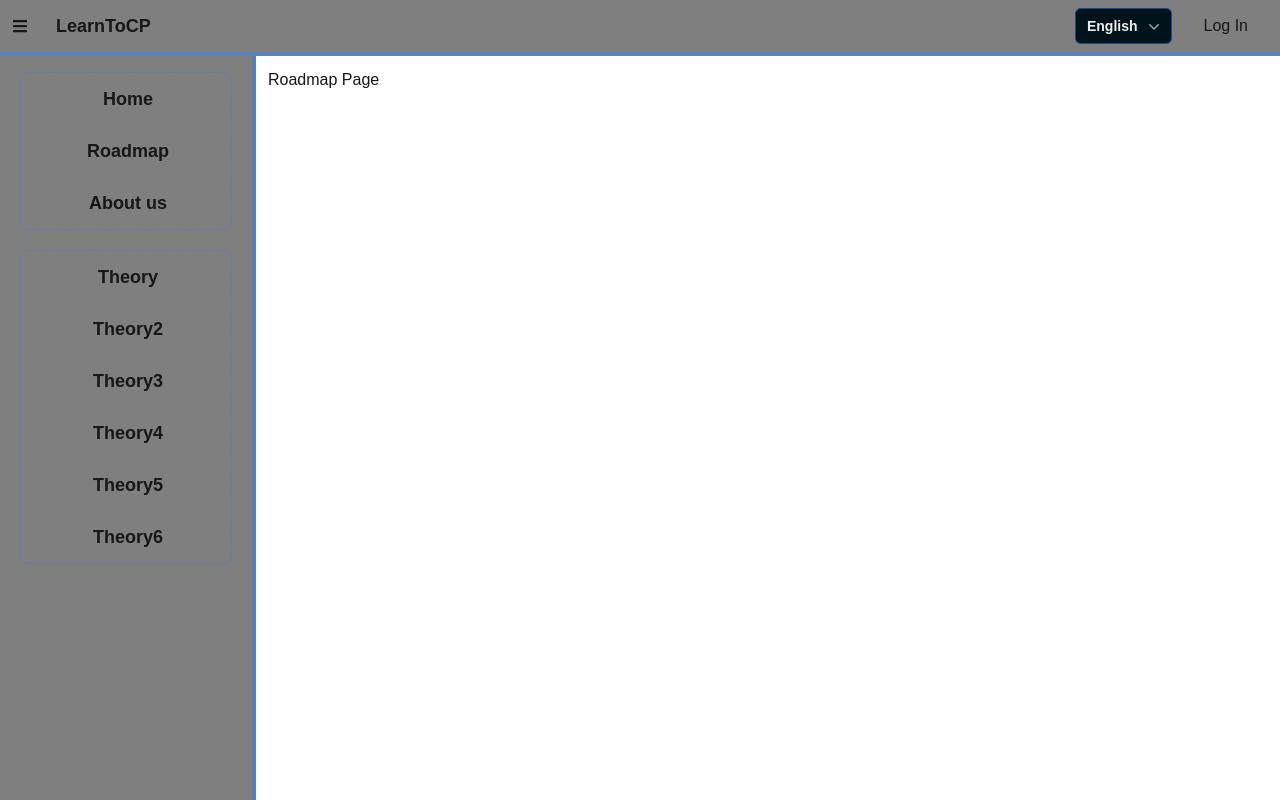
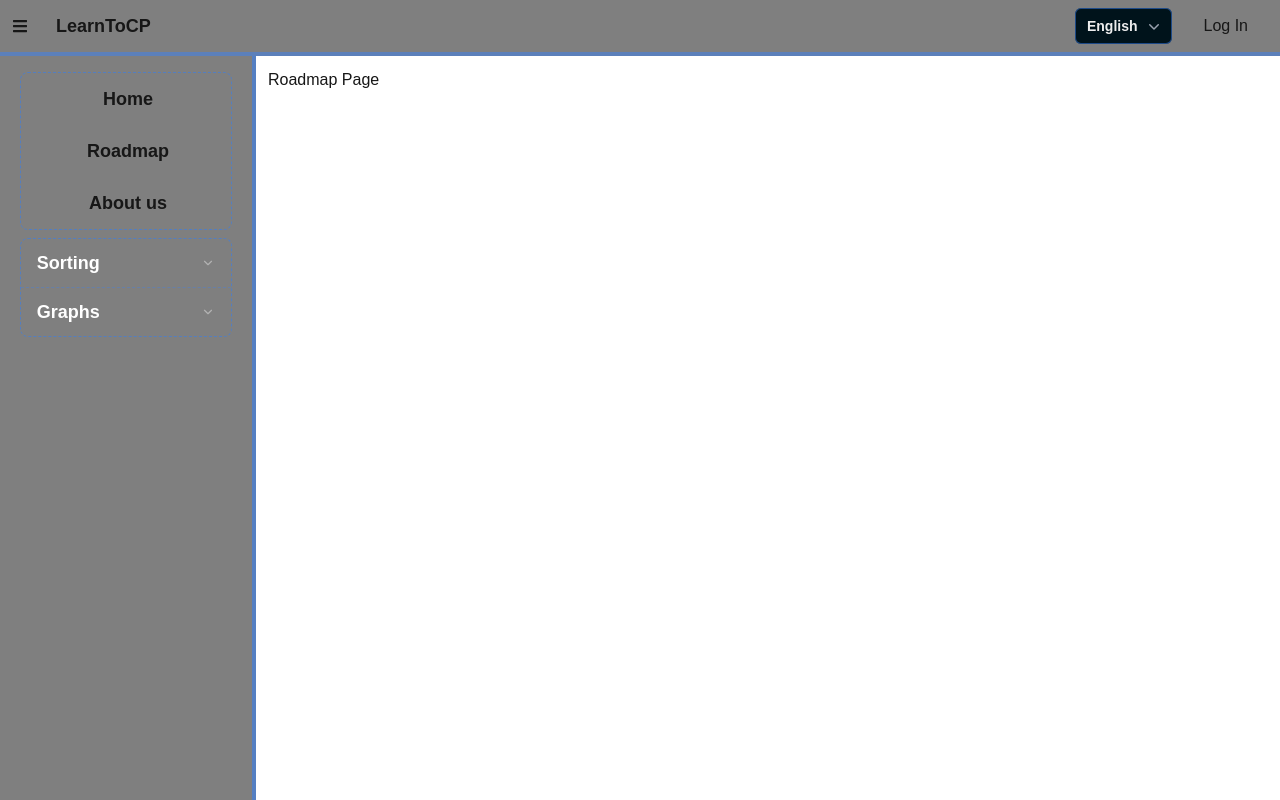
Before and after one commit to ZippyBagi/LearnToCP, a Next.js app in the folder learntocp/: page /roadmap in a window 1280 px wide. Built offline with nearby package versions, Linux system fonts and the light colour scheme.

Commit message:
Sidebar Container display

```diff
--- a/learntocp/app/ui/sidebar.tsx
+++ b/learntocp/app/ui/sidebar.tsx
@@ -1,4 +1,6 @@
 import SideBarButton from "@/app/ui/utils/sideBarButton"
+import SidebarSection from "@/app/ui/utils/sideBarSection";
+
 
 type SideBarInput = {
     toggled : boolean;
@@ -10,7 +12,7 @@ export default function SideBar({toggled} : SideBarInput){
         return <div></div>
     }
 
-    return <nav className="flex flex-col align-center items-center w-3xs bg-black/50 border-r-4 border-blue-500/50 h-full px-3 py-4 md:px-2">
+    return <nav className="flex flex-col items-center w-3xs bg-black/50 border-r-4 border-blue-500/50 h-full px-3 py-4 md:px-2 gap-2">
 
         <div className="border-1 border-dashed border-blue-500/50 rounded-lg w-9/10 h-auto overflow-hidden">
             <SideBarButton name="Home" href="/"></SideBarButton>
@@ -18,15 +20,10 @@ export default function SideBar({toggled} : SideBarInput){
             <SideBarButton name="About us" href="/about-us"></SideBarButton>
         </div>
 
-        <div className="border-1 border-dashed border-blue-500/50 rounded-lg w-9/10 h-auto mt-5 overflow-hidden">
-            <SideBarButton name="Theory" href="/Theory/Theory1"></SideBarButton>
-            <SideBarButton name="Theory2" href=""></SideBarButton>
-            <SideBarButton name="Theory3" href=""></SideBarButton>
-            <SideBarButton name="Theory4" href=""></SideBarButton>
-            <SideBarButton name="Theory5" href=""></SideBarButton>
-            <SideBarButton name="Theory6" href=""></SideBarButton>
-        </div>
-
+        <SidebarSection containers={[
+        { name: "Sorting", hrefs: ["/theory/bubble", "/theory/merge"], names: ["Bubble Sort", "Merge Sort"] },
+        { name: "Graphs", hrefs: ["/theory/bfs", "/theory/dfs"], names: ["BFS", "DFS"] },
+        ]} />
 
     </nav>
 }
--- /dev/null
+++ b/learntocp/app/ui/utils/sideBarContainer.tsx
@@ -0,0 +1,42 @@
+'use client'
+import SideBarContainerItem from './sideBarContainerItem';
+import { useState } from 'react';
+import { ChevronDown } from "lucide-react";
+
+
+type SideBarContainerInput = {
+    name: string;
+    hrefs: string[];
+    names: string[];
+    standalone?: boolean;
+};
+
+export default function SidebarContainer(input: SideBarContainerInput) {
+    const [open, setOpen] = useState(false);
+    const standalone = input.standalone ?? true;
+
+    return (
+        <div className={standalone ? "border border-dashed border-blue-500/50 rounded-lg w-9/10 overflow-hidden" : "w-full overflow-hidden"}>
+            <div
+                className="flex items-center justify-between px-4 py-2.5 cursor-pointer select-none transition-colors duration-150 group"
+                onClick={() => setOpen(!open)}
+            >
+                <span className="text-lg font-bold text-white group-hover:text-[var(--color-accent)] transition-colors duration-150">
+                    {input.name}
+                </span>
+                <ChevronDown
+                    size={14}
+                    className={`text-white/40 group-hover:text-[var(--color-accent)] transition-all duration-300 ${open ? "rotate-180" : "rotate-0"}`}
+                />
+            </div>
+
+            <div className={`transition-all duration-300 ease-in-out overflow-hidden ${open ? "max-h-96 opacity-100" : "max-h-0 opacity-0"}`}>
+                <div className="border-t border-blue-500/50">
+                    {input.hrefs.map((href, i) => (
+                        <SideBarContainerItem key={href} name={input.names[i]} href={href} />
+                    ))}
+                </div>
+            </div>
+        </div>
+    );
+}
--- /dev/null
+++ b/learntocp/app/ui/utils/sideBarContainerItem.tsx
@@ -0,0 +1,22 @@
+'use client'
+import { useRouter } from 'next/navigation'
+
+type SideBarButtonInput = {
+    name : string;
+    href : string;
+};
+
+export default function SideBarContainerItem(input : SideBarButtonInput){
+
+    const router = useRouter();
+
+   return (
+    <div
+      className="flex items-center gap-2 px-4 py-2.5 cursor-pointer select-none transition-colors duration-150 hover:bg-white/10 group"
+      onClick={() => router.push(input.href)}
+    >
+      <span className="w-1 h-1 rounded-full bg-[var(--color-accent)] group-hover:opacity-100 opacity-50 transition-opacity duration-150 shrink-0" />
+      <span className="text-base">{input.name}</span>
+    </div>
+  );
+}
--- /dev/null
+++ b/learntocp/app/ui/utils/sideBarSection.tsx
@@ -0,0 +1,25 @@
+'use client'
+import SidebarContainer from '@/app/ui/utils/sideBarContainer';
+
+type SideBarContainerInput = {
+    name: string;
+    hrefs: string[];
+    names: string[];
+};
+
+type SidebarSectionInput = {
+    containers: SideBarContainerInput[];
+};
+
+export default function SidebarSection(input: SidebarSectionInput) {
+    return (
+        <div className="border border-dashed border-blue-500/50 rounded-lg w-9/10 overflow-hidden">
+            {input.containers.map((container, i) => (
+                <div key={container.name}>
+                    {i > 0 && <div className="border-t border-dashed border-blue-500/30" />}
+                    <SidebarContainer {...container} standalone={false} />
+                </div>
+            ))}
+        </div>
+    );
+}
--- a/learntocp/package.json
+++ b/learntocp/package.json
@@ -14,6 +14,7 @@
     "@tailwindcss/typography": "^0.5.19",
     "@tailwindcss/vite": "^4.2.1",
     "heroicons": "^2.2.0",
+    "lucide-react": "^1.7.0",
     "next": "16.1.6",
     "postcss": "^8.5.8",
     "react": "19.2.3",
```
Also changed, not shown: learntocp/app/ui/utils/sideBarToggle.tsx (deleted, +0 -10 lines), 1 other file (tests, documents, lock files or other folders).
